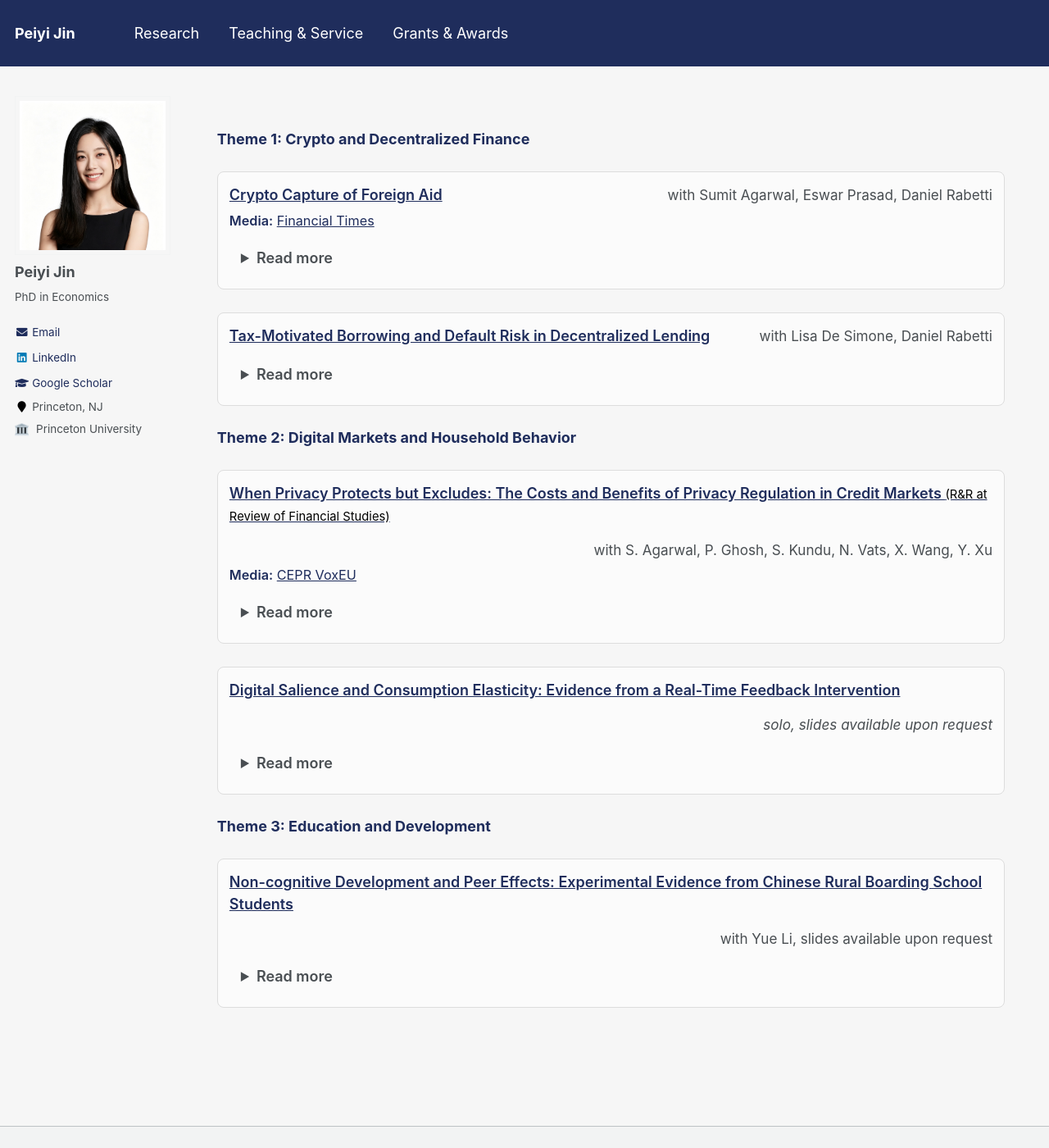
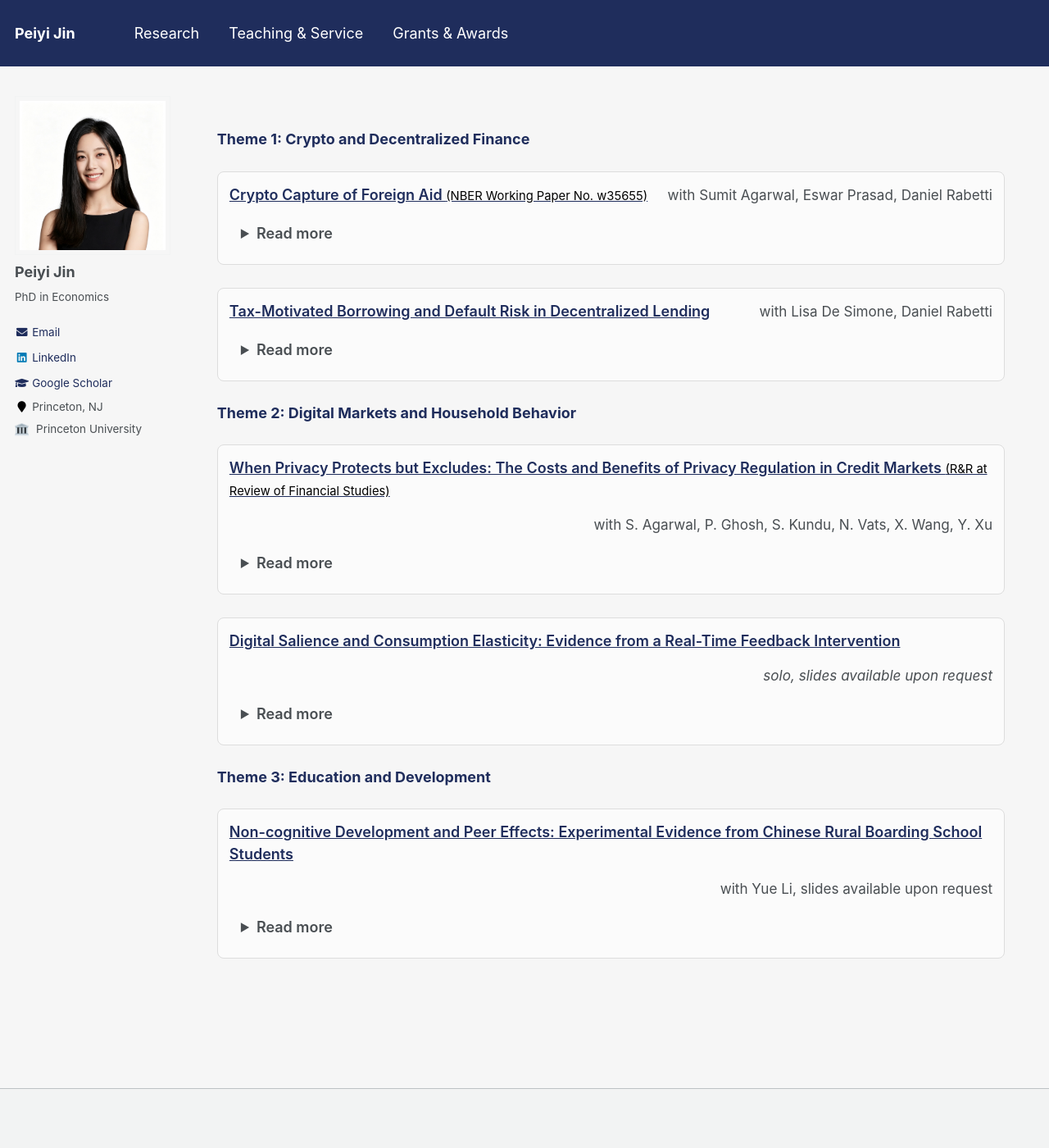
Before and after one commit to peiyi-jin/peiyi-jin.github.io, a Jekyll site: the page built from _pages/research.md, in a window 1280 px wide and 1400 px high. Shown: the whole window at 82% size. Built offline with Jekyll 4.4.1, drawn with Linux system fonts in a browser that asks for light colours.

Commit message:
Update aid paper: NBER abstract, NBER WP number, AFA/FMA, move media line below abstract
Co-Authored-By: Claude Opus 5 <noreply@anthropic.com>

```diff
--- a/_pages/research.md
+++ b/_pages/research.md
@@ -96,9 +96,10 @@ author_profile: true
   }
 
   .paper-media {
-    margin-top: 6px;
     font-size: 0.9em;
     color: #4A4A4A;
+    margin-top: 0;
+    margin-bottom: 12px;
   }
 
   .paper-media .paper-media-label {
@@ -169,25 +170,25 @@ author_profile: true
 <div class="paper-item">
   <div class="row">
     <a href="https://papers.ssrn.com/sol3/papers.cfm?abstract_id=5869682" target="_blank" rel="noopener noreferrer" class="paper-title">
-      Crypto Capture of Foreign Aid
+      Crypto Capture of Foreign Aid <span class="paper-status">(NBER Working Paper No. w35655)</span>
     </a>
     <span class="paper-coauthors">with Sumit Agarwal, Eswar Prasad, Daniel Rabetti</span>
-  </div>
-
-  <div class="paper-media">
-    <span class="paper-media-label">Media:</span>
-    <a href="https://www.ft.com/content/38d95298-8b9b-486a-96d3-0c6616972abb" target="_blank" rel="noopener noreferrer">Financial Times</a>
   </div>
 
   <details class="paper-details">
     <summary>Read more</summary>
     <div class="paper-details-content">
       <p><strong>Abstract:</strong><br>
-      This paper investigates whether cryptocurrencies have become a new conduit for laundering diverted foreign aid. Using World Bank aid disbursement data from 2018 to 2024, linked with forensically tagged on-chain Bitcoin transactions and off-chain exchange activity, we document systematic surges in crypto transactions for anonymous wallets after disbursements, especially on exchanges located in tax-haven jurisdictions. A one-standard-deviation increase in lagged aid is associated with a 0.51 log-point rise in anonymous transactions on tax-haven exchanges--approximately a 66% increase--concentrated in newly created wallets and fading within two quarters. Network analysis reveals a real-time laundering pattern: funds flow through regulated platforms, then through mixers and tax-haven exchanges, mirroring the classic placement, layering, and integration stages. Off-chain data confirm spikes in transactions on suspect, lightly regulated platforms. To address endogeneity in aid allocation, we use an IV strategy based on historical aid shares interacted with governance quality. Overall, our findings suggest that cryptocurrencies are increasingly used for offshore banking in concealing aid diversion. Our study shows how blockchain forensics can trace hidden financial flows and offers new tools for anti-corruption and crypto regulation.
+      The 2016 Panama Papers leak tightened regulatory enforcement around money laundering and offshore banking. We investigate whether the diversion of foreign aid in developing countries led to a shift to cryptocurrency as an alternative laundering platform. We develop a disbursement-timed forensic measure of cryptocurrency activity, combining on-chain Bitcoin transactions and wallet creation, off-chain exchange records, and IP-linked web traffic, and apply it to World Bank aid disbursements covering $238 billion across the 93 recipient countries in our estimation sample during 2018-2024. Exploiting the administrative timing of aid tranche arrivals, we find sharp, short-lived surges of crypto activity at the disbursement month, driven mainly by anonymous and newly created wallets on both tax-haven and mainstream exchanges. Blockchain forensics reveal patterns consistent with the placement, layering, and integration sequence of conventional money laundering. We estimate an implied leakage of 2 to 6 cents per aid dollar, which amounts to roughly 1.7 to 4.3 billion dollars of aid diversion across the tranche arrivals we study. Capture carries no funding penalty: the four sectors where we detect it, Transport, Water and Sanitation, Social Protection, and Governance, still absorb half of subsequent World Bank funding. Cryptocurrency facilitates aid diversion, but its transparent ledgers also leave forensic traces that may help detect and recover diverted funds.
+      </p>
+
+      <p class="paper-media">
+      <span class="paper-media-label">Media:</span>
+      <a href="https://www.ft.com/content/38d95298-8b9b-486a-96d3-0c6616972abb" target="_blank" rel="noopener noreferrer">Financial Times</a>
       </p>
 
       <p class="conference-info">
-      ABFER (2026), MFA (2026), 38th Australasian Finance and Banking Conference (2025)
+      AFA (2027), ABFER (2026), MFA (2026), FMA (2026), 38th Australasian Finance and Banking Conference (2025)
       </p>
     </div>
   </details>
@@ -229,16 +230,16 @@ author_profile: true
     </span>
   </div>
 
-  <div class="paper-media">
-    <span class="paper-media-label">Media:</span>
-    <a href="https://cepr.org/voxeu/columns/when-privacy-protects-excludes-hidden-costs-data-restrictions-digital-lending" target="_blank" rel="noopener noreferrer">CEPR VoxEU</a>
-  </div>
-
   <details class="paper-details">
     <summary>Read more</summary>
     <div class="paper-details-content">
       <p><strong>Abstract:</strong><br>
       This paper studies the consequences of privacy regulation by exploiting Google's 2019 restriction on CDR access for a major Indian FinTech lender. We show that this intervention reflects a key policy trade-off in digital credit markets: strengthened privacy protections raise loan applications, consistent with higher demand, yet simultaneously induce tighter screening, reflecting an overall contraction in credit supply. This credit contraction disproportionately excludes economically and socially marginalized applicants. Linking to economy-wide credit bureau records, we quantify the "FinTech ladder effect" whereby initial digital credit access serves as a gateway to broader formal credit. Privacy-induced rejection reduces the probability of obtaining any formal credit by 13.7 percentage points even four years later. Using a structural model, we decompose the welfare effects of privacy regulation and show that the regulation generates a 0.53% increase in consumer surplus and reduces lender profits by 15%.
+      </p>
+
+      <p class="paper-media">
+      <span class="paper-media-label">Media:</span>
+      <a href="https://cepr.org/voxeu/columns/when-privacy-protects-excludes-hidden-costs-data-restrictions-digital-lending" target="_blank" rel="noopener noreferrer">CEPR VoxEU</a>
       </p>
 
       <p class="conference-info">
```
